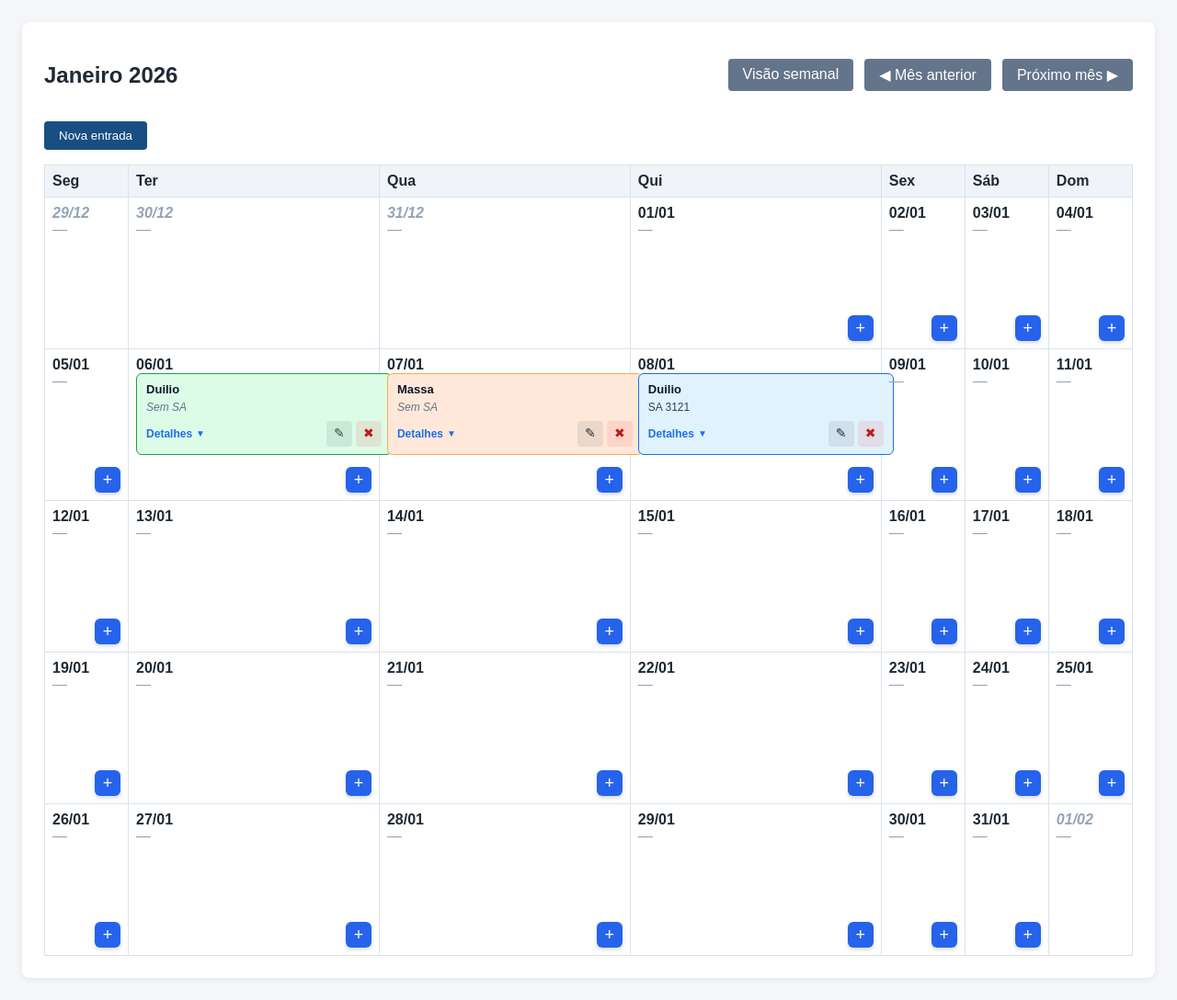
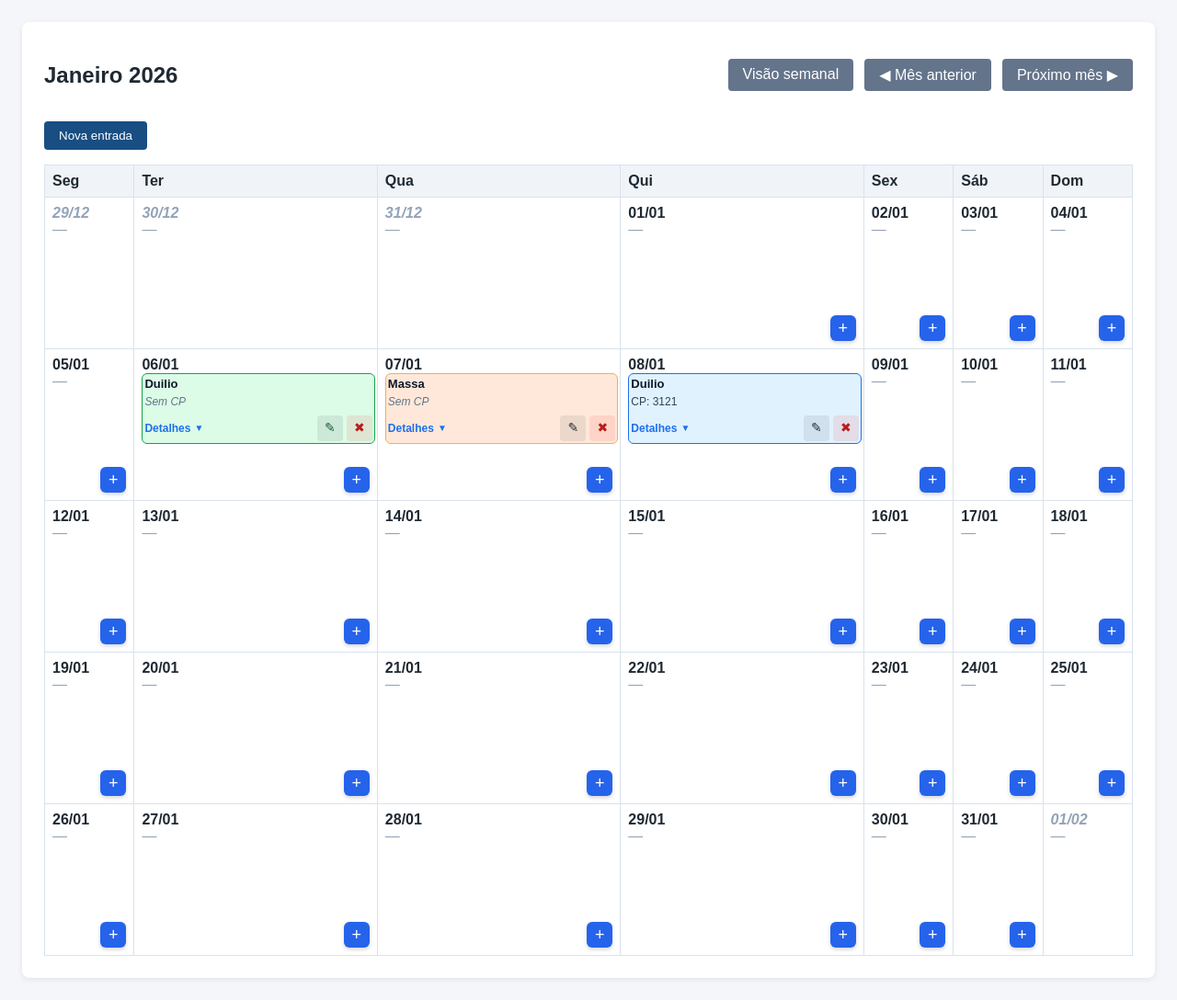
Before and after one commit to FredMattiuzzo/CONTROLE-INSPECAO, a Django app: page /agenda/mensal/ in a window 1280 px wide. Shown: the part 60-1148 px from the top of the page at 92% size. Run offline with Django 5.2, Linux system fonts and the light colour scheme; a user stored in the database is signed in; data comes from the database, SQL or seed files in the repository; both versions use the stored data as it was after the commit.

Commit message:
Alteração de CSS

```diff
--- a/schedule/templates/schedule/base.html
+++ b/schedule/templates/schedule/base.html
@@ -21,14 +21,17 @@
         a.secondary { display: inline-block; background: #A6A8AB; color: #fff; padding: 8px 16px; border-radius: 4px; text-decoration: none; }
         table { width: 100%; border-collapse: collapse; }
         th, td { border: 1px solid #d9e2ec; padding: 8px; vertical-align: top; }
-        td.entry-cell { position: relative; padding-bottom: 36px; height: 120px; vertical-align: top; gap: 8px;}
+        td.entry-cell { position: relative; padding-bottom: 36px; height: 120px; vertical-align: top; gap: 20px;}
         th { background: #f0f4f8; text-align: left; }
         .entry { border-radius: 6px; padding: 8px 10px; margin-bottom: 6px; font-size: 13px; line-height: 1.4; border: 1px solid transparent; display: flex; flex-direction: column; gap: 6px;width: fit-content; }
         .entry.inspection { background: #e0f2fe; border-color: #90cdf4; }
-        .entry.absence { background: #ffe8d9; border-color: #f6ad55; }
+        .entry.absence { background: #ffe8d9; border-color: #f6ad55; padding: 2px 2px }
         .entry.status-agendada { border-color: #1f6feb;}
         .entry.status-concluida { background: #dcfce7; border-color: #16a34a; color: #14532d; }
         .entry.status-reprovada { background: #fee2e2; border-color: #dc2626; color: #7f1d1d; }
+        .entry.status-agendada-mensal { border-color: #1f6feb; padding: 2px}
+        .entry.status-concluida-mensal { background: #dcfce7; border-color: #16a34a; color: #14532d; padding: 2px}
+        .entry.status-reprovada-mensal { background: #fee2e2; border-color: #dc2626; color: #7f1d1d; padding: 2px}
         .entry-summary { display: flex; flex-direction: column; gap: 2px; }
         .entry-title { font-weight: 600; font-size: 13px; color: #0f172a; }
         .entry-meta { font-size: 12px; color: #334155; }
--- a/schedule/templates/schedule/monthly.html
+++ b/schedule/templates/schedule/monthly.html
@@ -52,13 +52,15 @@
                                     {% for entry in cell.entries %}
                                         {% with entry.entry_type|lower as entry_type_class %}
                                             {% with entry.status|default_if_none:""|lower as status_class %}
-                                                <div class="entry {{ entry_type_class }} {% if status_class %}status-{{ status_class }}{% endif %}">
+                                                <div class="entry {{ entry_type_class }} {% if status_class %}status-{{ status_class }}-mensal {% endif %} {% if status_class == 'absence' %}-mensal {% endif %}">
                                                     <div class="entry-summary">
                                                         <span class="entry-title">{{ entry.inspector.full_name }}</span>
                                                         {% if entry.sa_number %}
-                                                            <span class="entry-meta">SA {{ entry.sa_number }}</span>
+                                                            <span class="entry-meta">CP: {{ entry.sa_number }}</span>
+                                                        {% elif not entry.sa_number and entry_type_class == 'Absence' %}
+                                                            <span class="entry-meta muted">Ausência </span>
                                                         {% else %}
-                                                            <span class="entry-meta muted">Sem SA</span>
+                                                            <span class="entry-meta muted">Sem CP</span>
                                                         {% endif %}
                                                     </div>
                                                     <div class="entry-footer">
--- a/schedule/templates/schedule/weekly.html
+++ b/schedule/templates/schedule/weekly.html
@@ -48,8 +48,10 @@
                                                     <span class="entry-meta">{{ entry.content }}</span>
                                                     {% if entry.sa_number %}
                                                         <span class="entry-meta">CP: {{ entry.sa_number }}</span>
+                                                    {% elif not entry.sa_number and ENTRY_TYPE_INSPECTION == 'Ausência' %}
+                                                        <span class="entry-meta muted">Ausência </span>
                                                     {% else %}
-                                                        <span class="entry-meta muted">Sem CP/span>
+                                                        <span class="entry-meta muted">Sem CP</span>
                                                     {% endif %}
                                                 </div>
                                                 <div class="entry-footer">
```
Also changed, not shown: db.sqlite3.
